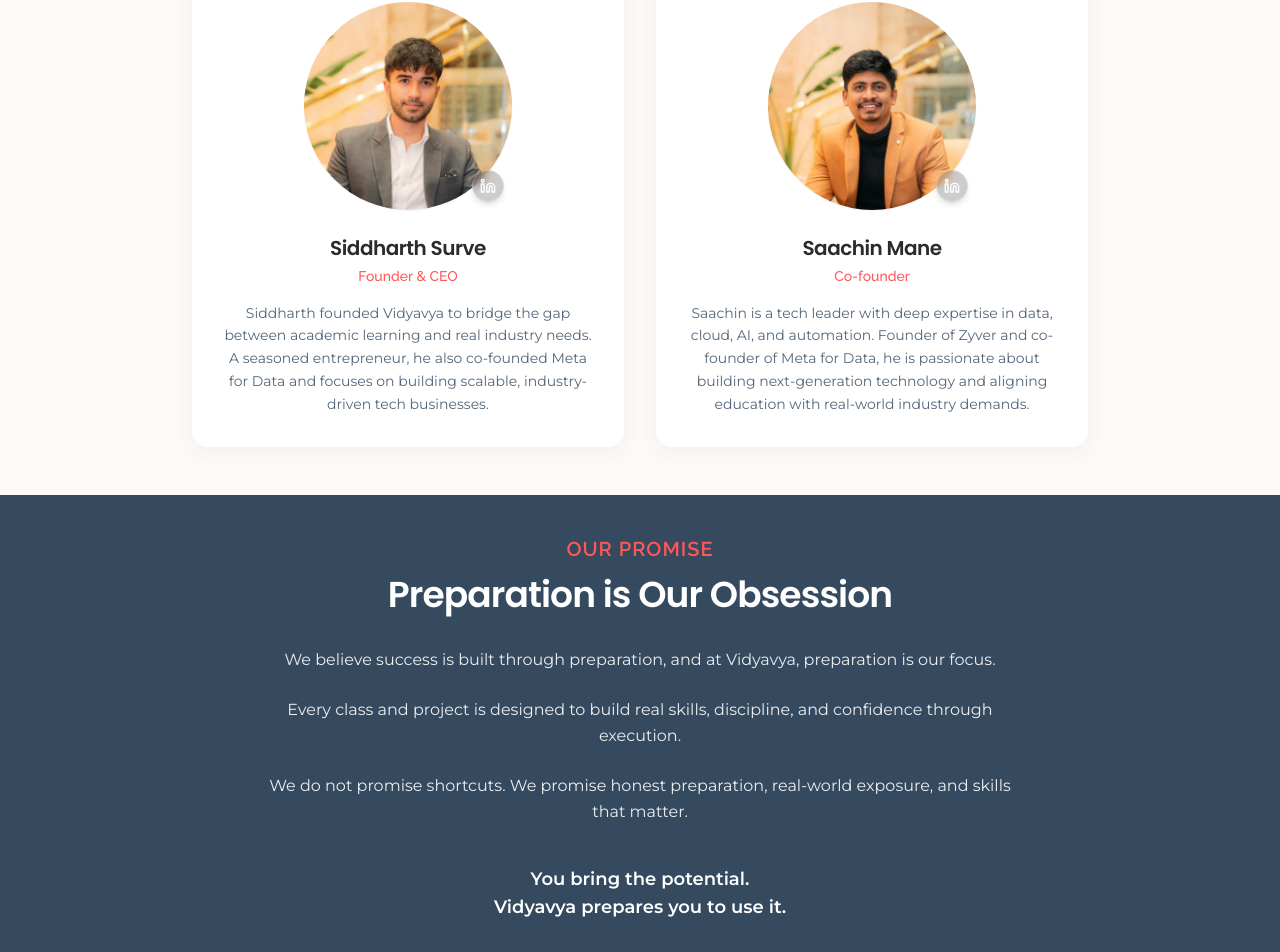
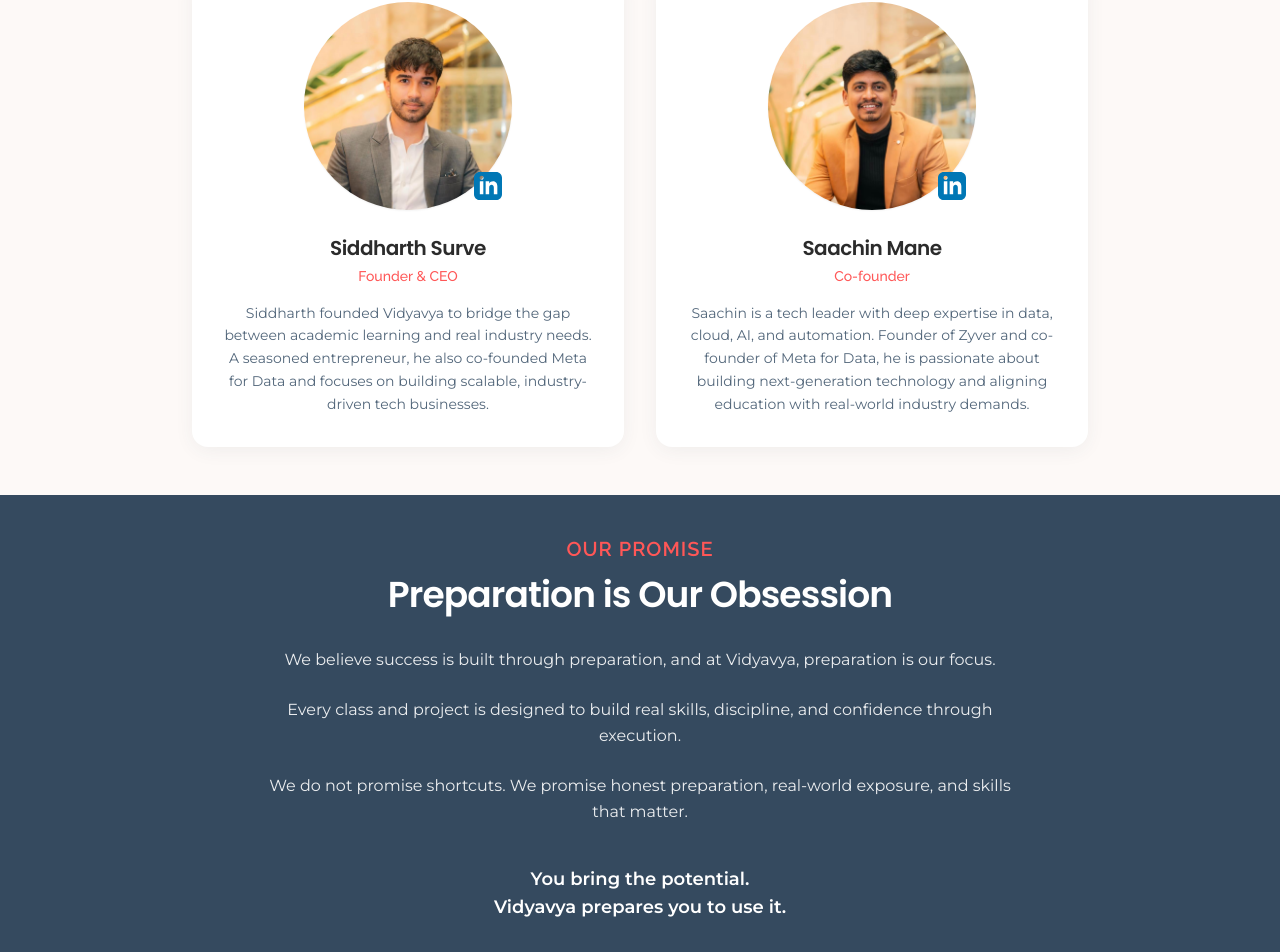
Before and after one commit to Bhawnesh140/vidyavya-team-Ab, a React (Vite) app: page /about in a window 1280 px wide. Shown: the part 1544-2496 px from the top of the page. Built offline with nearby package versions, Linux system fonts and the light colour scheme; the HTML template or start-up script is replaced by a standard one.

Commit message:
Linkdin Logo Change - Founders Image - about us page

```diff
--- a/src/pages/About.tsx
+++ b/src/pages/About.tsx
@@ -2,7 +2,7 @@
 import Section from '@/components/ui/Section';
 import SectionHeader from '@/components/ui/SectionHeader';
 import { motion } from 'framer-motion';
-import { Eye, Target, Linkedin } from 'lucide-react';
+import { Eye, Target } from 'lucide-react';
 
 const modelSteps = [
   {
@@ -178,9 +178,11 @@
                   target="_blank"
                   rel="noopener noreferrer"
                   aria-label={`View ${founder.name} LinkedIn profile`}
-                  className="absolute bottom-2 right-2 w-8 h-8 bg-black/20 backdrop-blur-sm border border-white/30 rounded-full flex items-center justify-center shadow-md hover:bg-black/40 hover:scale-110 transition-all duration-300"
+                  className="absolute bottom-2 right-2 w-8 h-8 flex items-center justify-center transition-all duration-300 hover:scale-110 text-[#0077b5] hover:text-[#0077b5]/80"
                 >
-                  <Linkedin className="w-4 h-4 text-white" strokeWidth={2} />
+                  <svg xmlns="http://www.w3.org/2000/svg" width="28" height="28" viewBox="0 0 24 24" fill="currentColor">
+                    <path d="M19 0h-14c-2.761 0-5 2.239-5 5v14c0 2.761 2.239 5 5 5h14c2.762 0 5-2.239 5-5v-14c0-2.761-2.238-5-5-5zm-11 19h-3v-11h3v11zm-1.5-12.268c-.966 0-1.75-.79-1.75-1.764s.784-1.764 1.75-1.764 1.75.79 1.75 1.764-.783 1.764-1.75 1.764zm13.5 12.268h-3v-5.604c0-3.368-4-3.113-4 0v5.604h-3v-11h3v1.765c1.396-2.586 7-2.777 7 2.476v6.759z"/>
+                  </svg>
                 </a>
               </div>
               <h3 className="font-heading font-semibold text-xl text-foreground mb-1">
```
